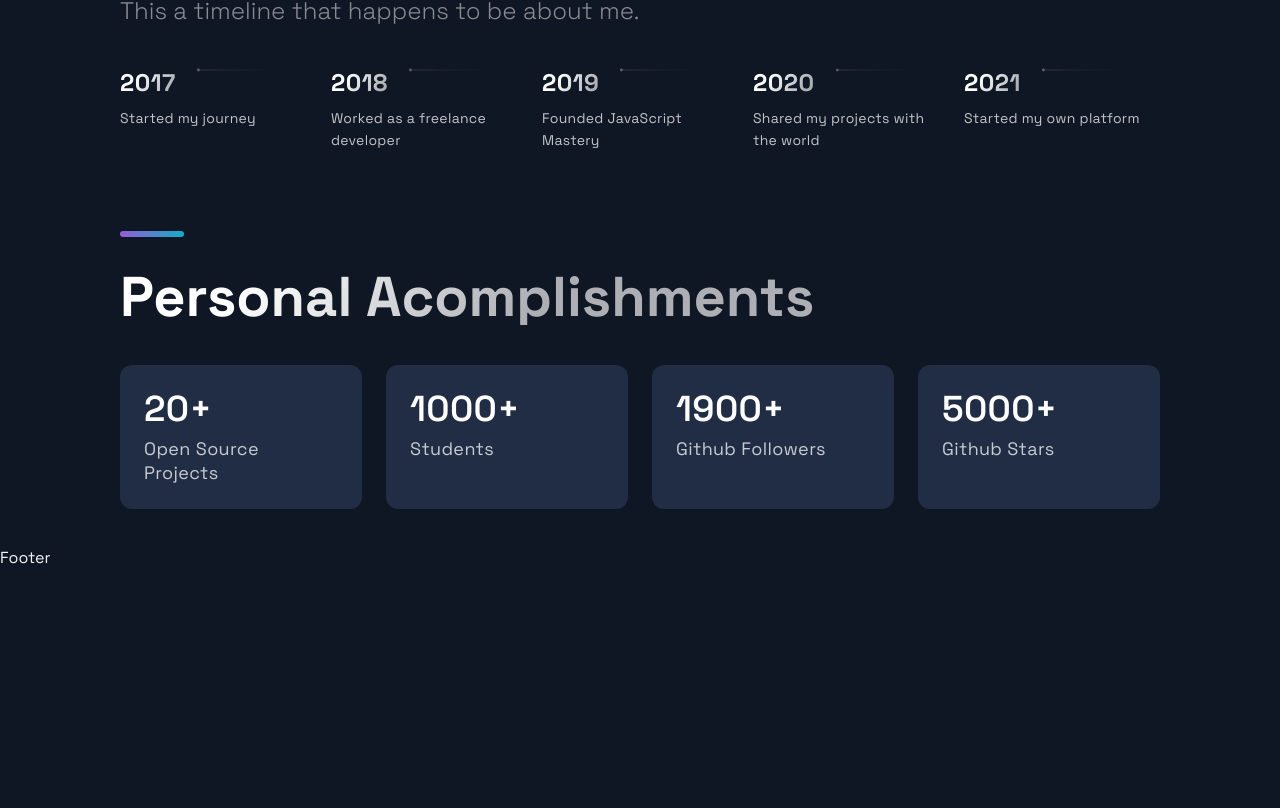
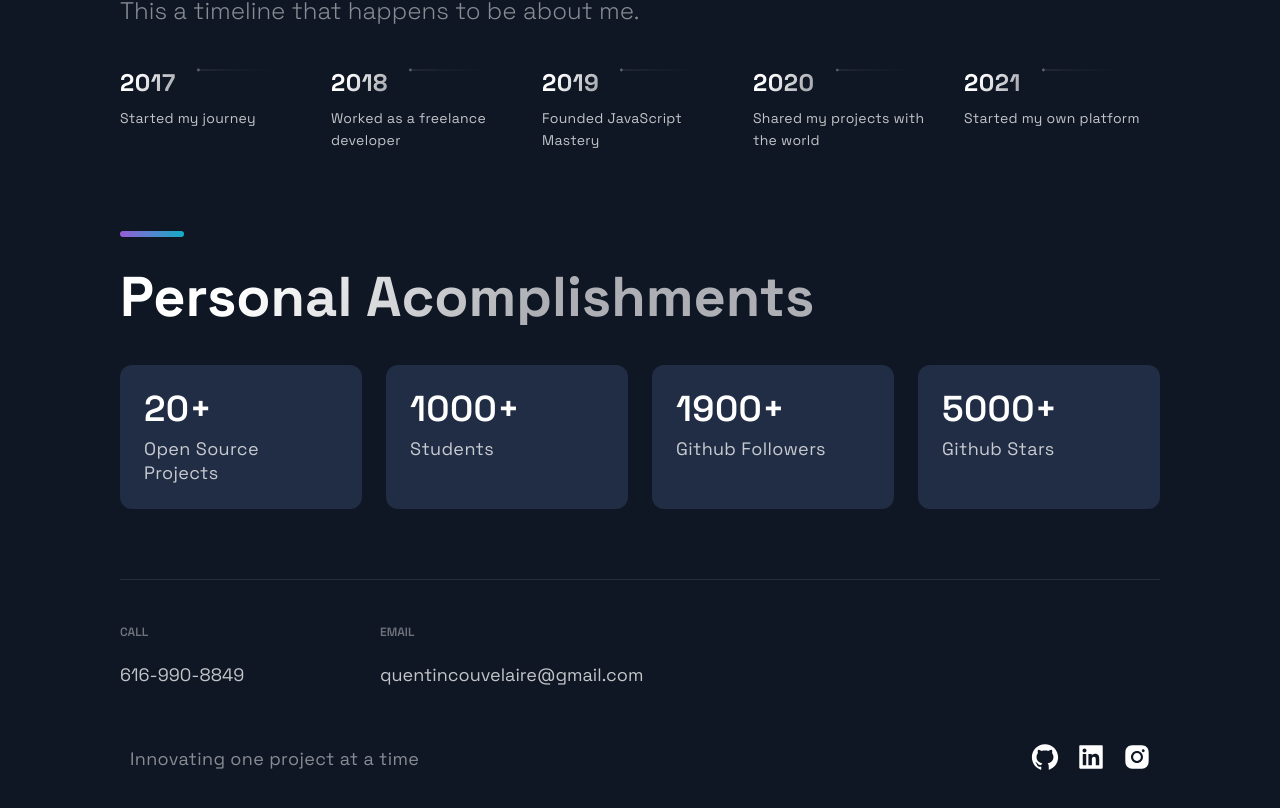
Before and after one commit to couvq/portfolio_website-STARTER, a Next.js app: page / in a window 1280 px wide. Shown: the part 2671-3479 px from the top of the page. Before the commit the page ends 3239 px from the top, so only its background shows below. Built offline with nearby package versions, Linux system fonts and the light colour scheme.

Commit message:
implemented footer

```diff
--- a/src/components/Footer/Footer.js
+++ b/src/components/Footer/Footer.js
@@ -6,9 +6,32 @@
 
 const Footer = () => {
   return (
-    <div>
-      Footer
-    </div>
+    <FooterWrapper>
+      <LinkList>
+        <LinkColumn>
+          <LinkTitle>Call</LinkTitle>
+          <LinkItem href="tel:616-990-8849">616-990-8849</LinkItem>
+        </LinkColumn>
+        <LinkColumn>
+          <LinkTitle>Email</LinkTitle>
+          <LinkItem href="mailto:quentincouvelaire@gmail.com">quentincouvelaire@gmail.com</LinkItem>
+        </LinkColumn>
+      </LinkList>
+      <SocialIconsContainer>
+        <CompanyContainer>
+          <Slogan>Innovating one project at a time</Slogan>
+        </CompanyContainer>
+        <SocialIcons href='https://github.com/'>
+        <AiFillGithub size="3rem" />
+      </SocialIcons>
+      <SocialIcons href='https://www.linkedin.com/'>
+        <AiFillLinkedin size="3rem" />
+      </SocialIcons>
+      <SocialIcons href='https://www.instagram.com/'>
+        <AiFillInstagram size="3rem" />
+      </SocialIcons>
+      </SocialIconsContainer>
+    </FooterWrapper>
   );
 };
 
```
